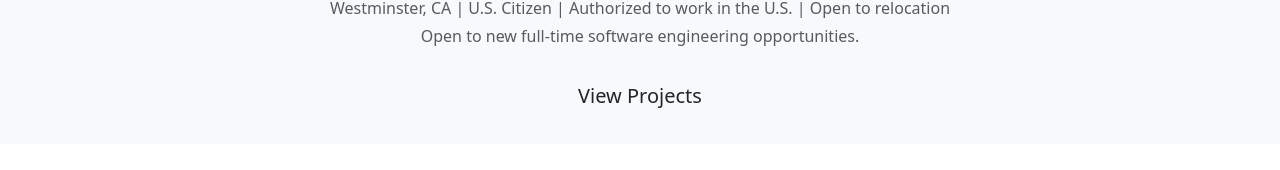
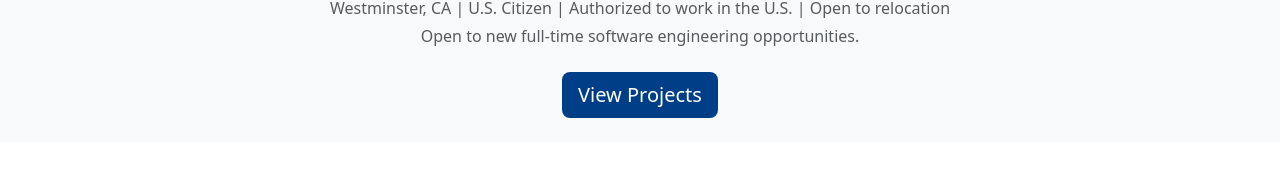
Before and after one commit to vanphungvnu/my-portfolio-react, a React (Vite) app: page / in a window 1280 px wide. Shown: the part 363-533 px from the top of the page. Built offline with nearby package versions, Linux system fonts and the light colour scheme.

Commit message:
style: add css for displaying button

```diff
--- a/src/index.css
+++ b/src/index.css
@@ -10,3 +10,25 @@
 section {
   scroll-margin-top: 56px;
 }
+
+.btn-main {
+  background-color: var(--main-color) !important;
+  color: #fff !important;
+  border: none;
+}
+
+.btn-main:hover {
+  opacity: 0.9;
+  color: #fff !important;
+}
+
+.btn-outline-main {
+  background-color: transparent !important;
+  color: var(--main-color) !important;
+  border: 2px solid var(--main-color) !important;
+}
+
+.btn-outline-main:hover {
+  background-color: var(--main-color) !important;
+  color: #fff !important;
+}
```
